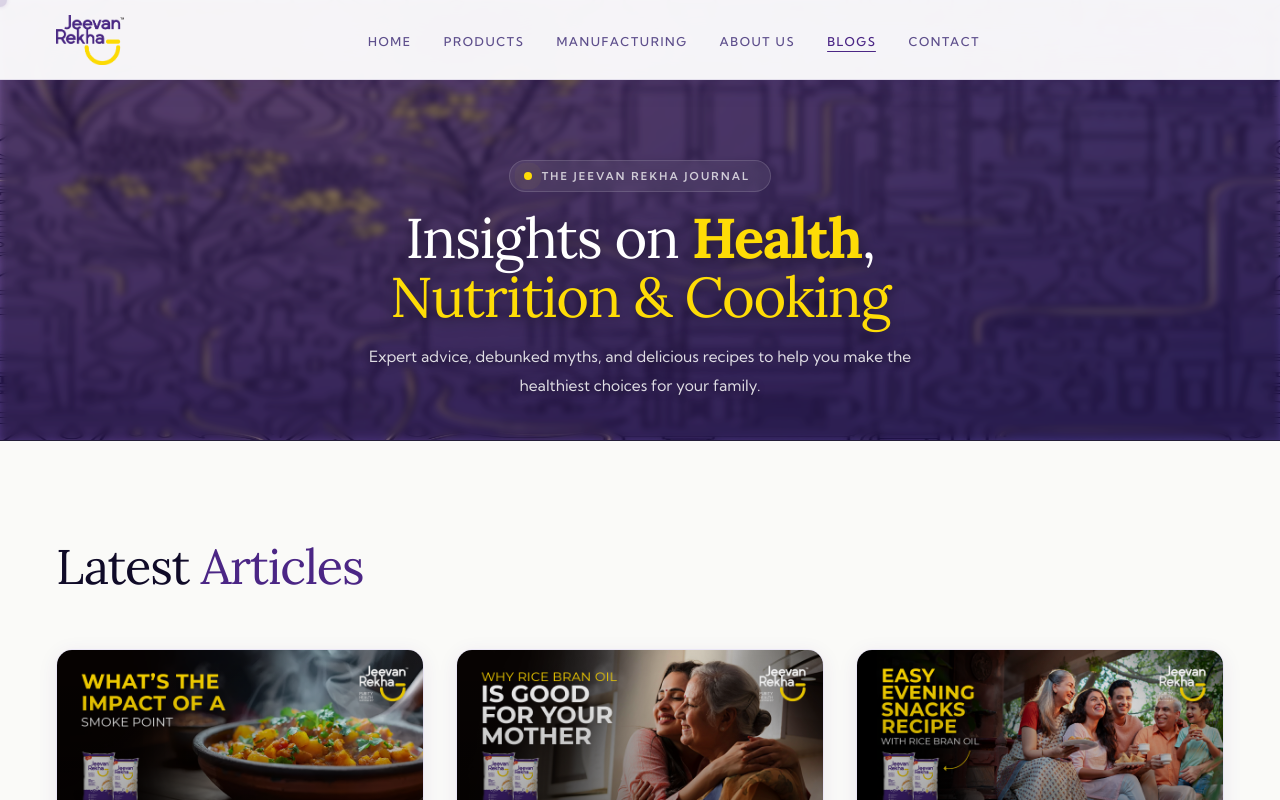
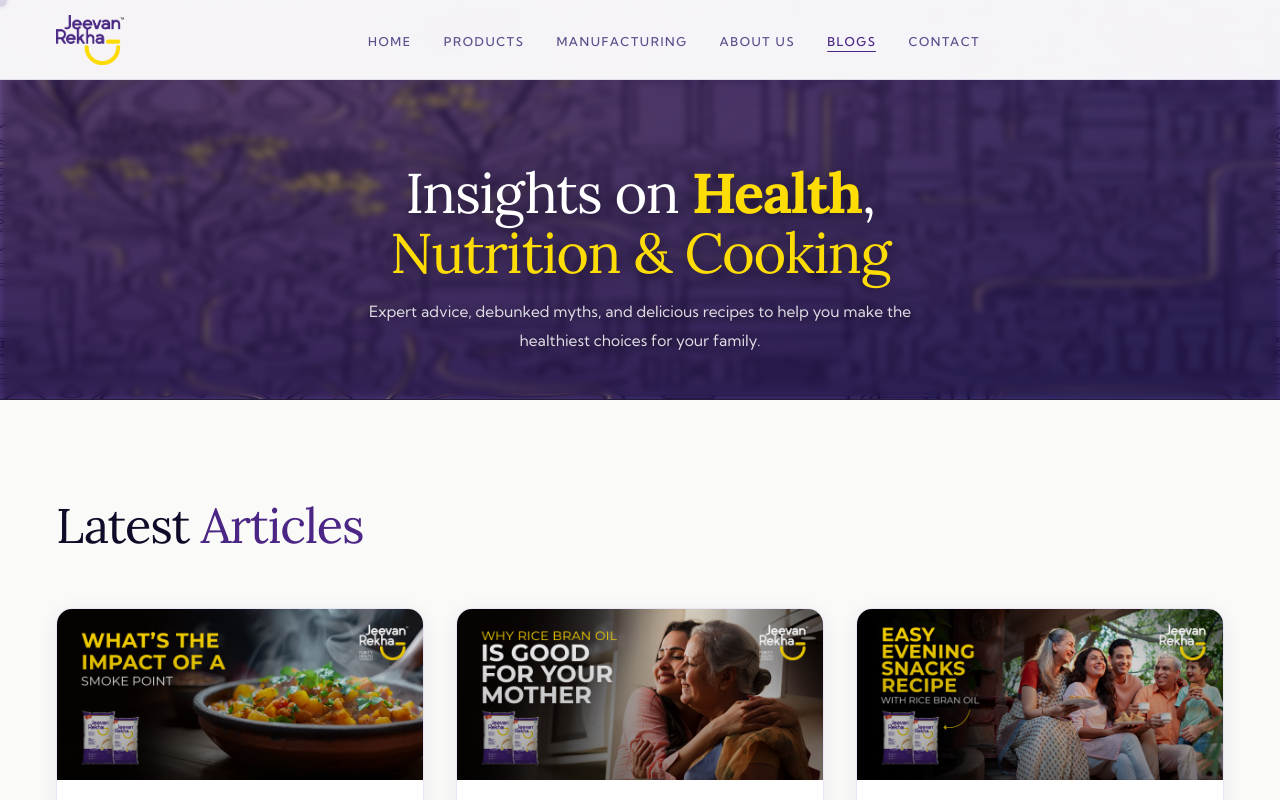
Before and after one commit to genaiwebsites/jeevanrekha, a Next.js app: page /blogs in a window 1280 px wide. Shown: the top 800 px of the page. Built offline with nearby package versions, Linux system fonts and the light colour scheme.

Commit message:
Remove Journal eyebrow badge from blogs hero section

```diff
--- a/src/app/blogs/page.tsx
+++ b/src/app/blogs/page.tsx
@@ -47,7 +47,6 @@
           position: 'relative',
           zIndex: 3
         }}>
-          <div className="h-eyebrow"><span className="pulse"></span><span className="eyebrow-t" style={{ color: 'rgba(255,255,255,0.75)' }}>The Jeevan Rekha Journal</span></div>
           <h1 className="s-h" style={{ fontSize: '3.5rem', color: 'var(--w)', textShadow: '0 4px 16px rgba(0,0,0,0.45)' }}>Insights on <strong style={{ color: 'var(--y)' }}>Health</strong>,<br/><em style={{ color: 'var(--y)' }}>Nutrition &amp; Cooking</em></h1>
           <p className="body-t" style={{ maxWidth: '600px', marginTop: '16px', color: 'rgba(255,255,255,0.85)', textShadow: '0 2px 8px rgba(0,0,0,0.45)' }}>Expert advice, debunked myths, and delicious recipes to help you make the healthiest choices for your family.</p>
         </div>
```
